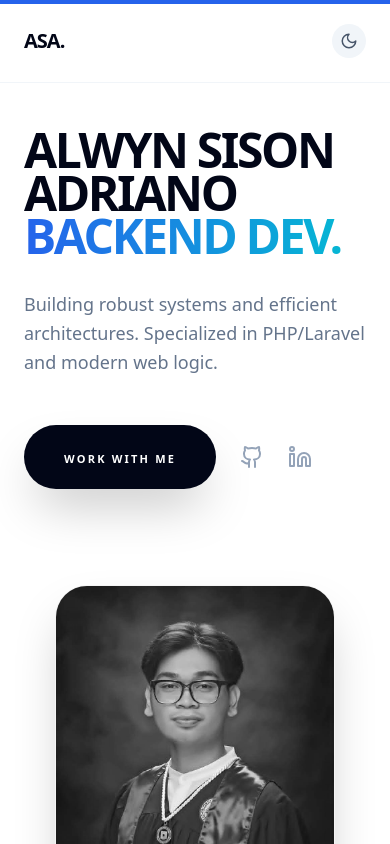
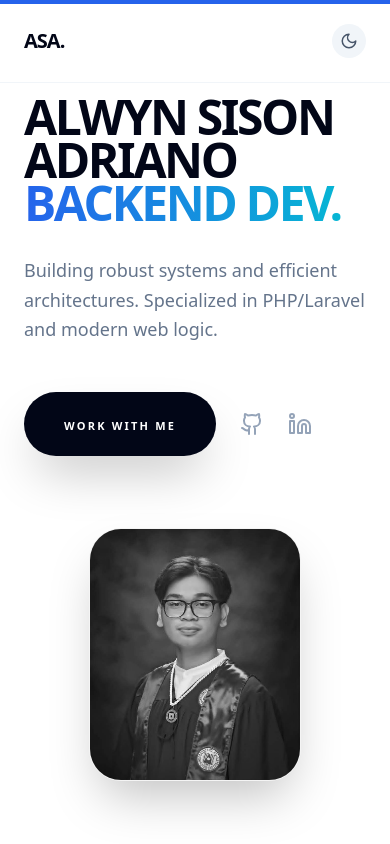
Before and after one commit to sis0n/alwynsisonadriano, a React (Vite) app: page / in a window 390 px wide. Shown: the top 844 px of the page. Built offline with nearby package versions, Linux system fonts and the light colour scheme.

Commit message:
fix: further optimize mobile hero layout to prevent image overflow

```diff
--- a/src/pages/Home.tsx
+++ b/src/pages/Home.tsx
@@ -84,8 +84,8 @@ const Home: React.FC = () => {
     <div className="bg-white dark:bg-[#050505] text-slate-900 dark:text-slate-200 transition-colors duration-500 font-sans selection:bg-blue-500/30 scroll-smooth">
 
       {/* 1. HERO SECTION */}
-      <section className="min-h-screen relative overflow-hidden flex flex-col px-6 md:px-20">
-        <div className="flex-1 flex items-center pt-32">
+      <section className="min-h-screen relative overflow-hidden flex flex-col px-6 md:px-20 pb-12 lg:pb-0">
+        <div className="flex-1 flex items-center pt-20 lg:pt-32">
           <div className="max-w-7xl mx-auto w-full grid grid-cols-1 lg:grid-cols-2 gap-12 lg:gap-20 items-center relative z-10">
             <motion.div
               initial={{ opacity: 0, x: -20 }}
@@ -129,13 +129,13 @@ const Home: React.FC = () => {
               initial={{ opacity: 0, scale: 0.98 }}
               animate={{ opacity: 1, scale: 1 }}
               transition={{ duration: 1.2, delay: 0.2 }}
-              className="relative flex justify-center items-center h-full max-h-[50vh] lg:max-h-[75vh] mt-12 lg:mt-0"
+              className="relative flex justify-center items-center h-full max-h-[40vh] lg:max-h-[75vh] mt-6 lg:mt-0"
             >
               <div className="relative w-full h-full flex justify-center items-center group">
                 <img
                   src={gradPhoto}
                   alt={name}
-                  className="max-w-[280px] md:max-w-full max-h-[40vh] lg:max-h-[70vh] w-auto h-auto object-contain rounded-[2rem] shadow-2xl grayscale hover:grayscale-0 transition-all duration-1000 ease-out border border-slate-100 dark:border-slate-800 bg-slate-100 dark:bg-slate-900"
+                  className="max-w-[240px] md:max-w-full max-h-[30vh] lg:max-h-[70vh] w-auto h-auto object-contain rounded-[2rem] shadow-2xl grayscale hover:grayscale-0 transition-all duration-1000 ease-out border border-slate-100 dark:border-slate-800 bg-slate-100 dark:bg-slate-900"
                 />
               </div>
             </motion.div>
```
